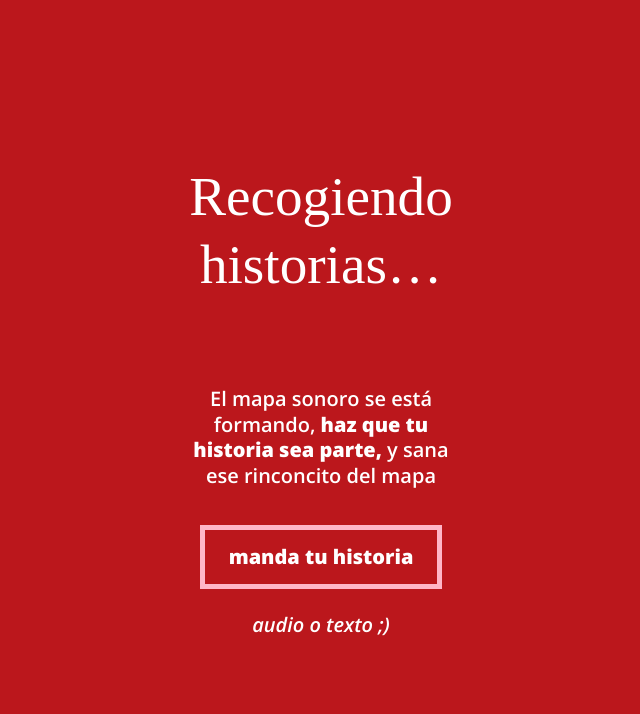
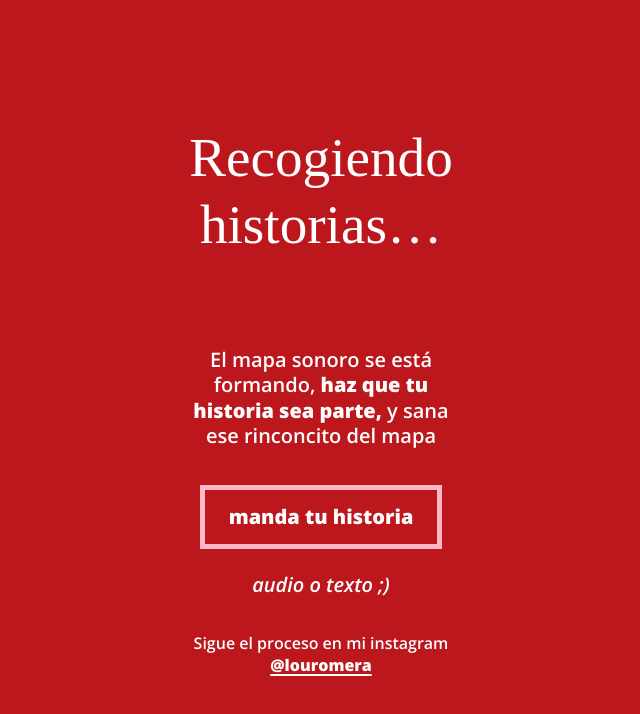
Before and after one commit to jsanchezs/flowers-map, a React (Vite) app: page / in a window 1280 px wide. Shown: the top 714 px of the page, without its empty margins (319-959 px from the left). Built offline with nearby package versions, Linux system fonts and the light colour scheme; a web font is replaced by a local one.

Commit message:
Add Instagram link to coming soon

```diff
--- a/src/components/ComingSoonView.jsx
+++ b/src/components/ComingSoonView.jsx
@@ -1,5 +1,7 @@
 const storyFormUrl =
   'https://docs.google.com/forms/d/e/1FAIpQLSeJAj4twTrxYgbtCUhQkp0emHjH3rt1AewG-lSV5rRPPehomQ/viewform?usp=header'
+const instagramUrl =
+  'https://www.instagram.com/louromera?igsh=MXhjdHV3NGdhamR2cw%3D%3D&utm_source=qr'
 
 function ComingSoonView() {
   return (
@@ -14,6 +16,12 @@ function ComingSoonView() {
           manda tu historia
         </a>
         <p className="coming-soon-note">audio o texto ;)</p>
+        <p className="coming-soon-instagram">
+          Sigue el proceso en mi instagram{' '}
+          <a href={instagramUrl} rel="noreferrer">
+            @louromera
+          </a>
+        </p>
       </section>
     </main>
   )
--- a/src/index.css
+++ b/src/index.css
@@ -135,6 +135,21 @@ a {
   font-style: italic;
   font-weight: 600;
   line-height: 1.2;
+}
+
+.coming-soon-instagram {
+  max-width: 18rem;
+  margin: 2.25rem 0 0;
+  font-family: 'Open Sans', Arial, sans-serif;
+  font-size: 1rem;
+  font-weight: 600;
+  line-height: 1.35;
+}
+
+.coming-soon-instagram a {
+  font-weight: 800;
+  text-decoration-thickness: 2px;
+  text-underline-offset: 0.18em;
 }
 
 .hero-panel {
```
